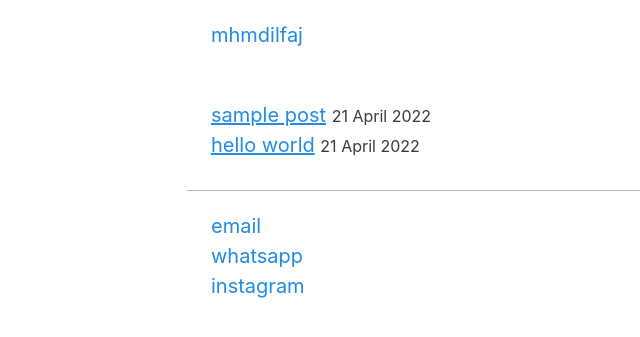
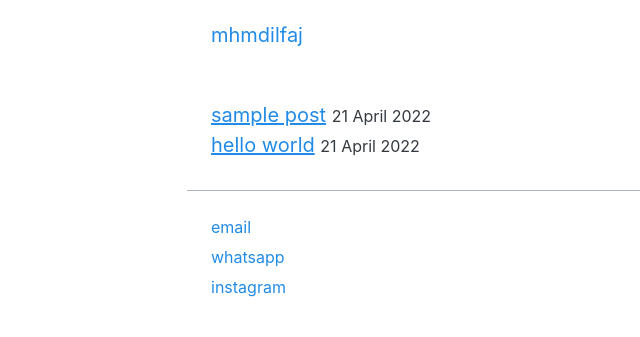
Before and after one commit to mhmdilfaj/mhmdilfaj.github.io, a Jekyll site: the page built from index.html, in a window 1280 px wide. Shown: the top 337 px of the page, without its empty margins (153-793 px from the left). Built offline with Jekyll 4.4.1, drawn with Linux system fonts in a browser that asks for light colours.

Commit message:
Update default.html

```diff
--- a/_layouts/default.html
+++ b/_layouts/default.html
@@ -23,9 +23,9 @@
     </main>
     <footer class="container mt-2 mb-2 pt-1 border-top">
       <ul class="list-style-none m-0 p-0">
-        <li><a href="mailto:mhmdilfaj@gmail.com" alt="" class="text-decoration-none">email</a></li>
-        <li><a href="https://wa.me/+6281296827422" alt="" class="text-decoration-none">whatsapp</a></li>
-        <li><a href="https://instagram.com/mhmdilfaj" alt="" class="text-decoration-none">instagram</a></li>
+        <li><a href="mailto:mhmdilfaj@gmail.com" alt="" class="text-decoration-none"><small>email</small></a></li>
+        <li><a href="https://wa.me/+6281296827422" alt="" class="text-decoration-none"><small>whatsapp</small></a></li>
+        <li><a href="https://instagram.com/mhmdilfaj" alt="" class="text-decoration-none"><small>instagram</small></a></li>
       </ul>
     </footer>
   </body>
```
